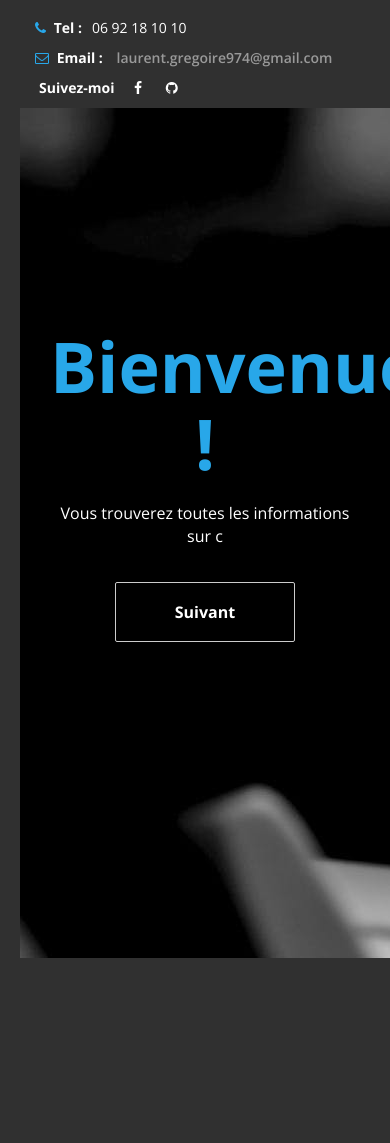
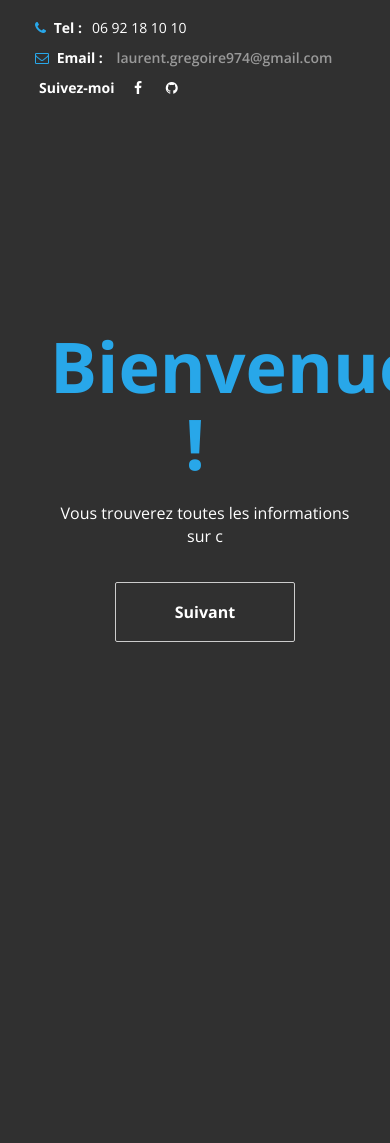
Before and after one commit to LauGR/Portfolio, a Node server app: page / in a window 390 px wide; the page is wider, and only the part inside the window is pictured. Shown: the part 70-1213 px from the top of that part. Run offline with Node 20, Linux system fonts and the light colour scheme; some libraries are stand-ins or nearby versions.

Commit message:
presque fini

```diff
--- a/public/css/custom.css
+++ b/public/css/custom.css
@@ -520,7 +520,9 @@ h2 span {
 @media only screen and ( max-width: 767px) {
     body {
         margin-left:20px;
-
+     }
+     #home {
+         background: #303030;
      }
      .templatemo-nav {
         position: fixed;
@@ -547,6 +549,7 @@ h2 span {
         line-height: 35px;
     }
     h1 {
+        padding-right: 20px;
         font-size: 30px;
     }
     h2 {
```
